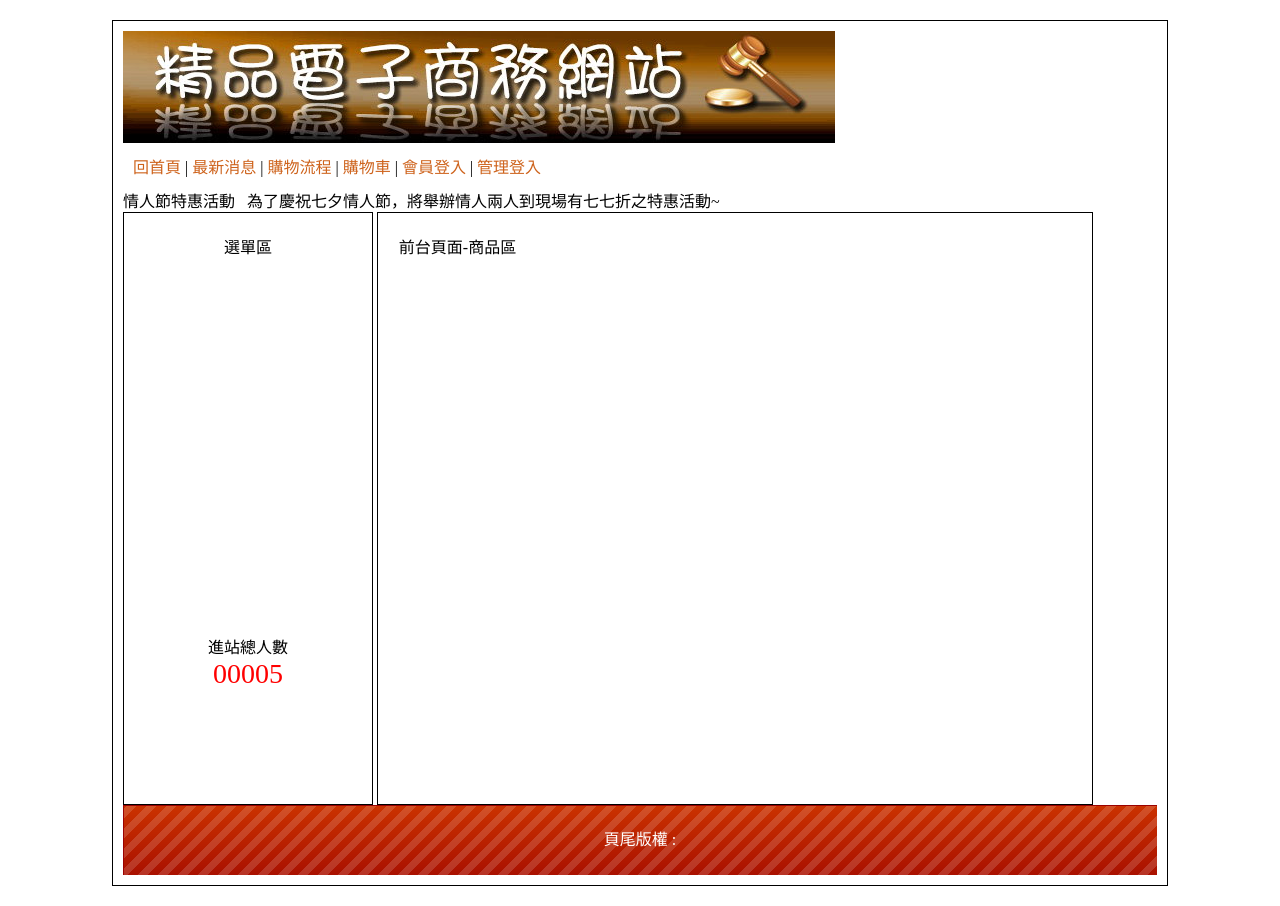
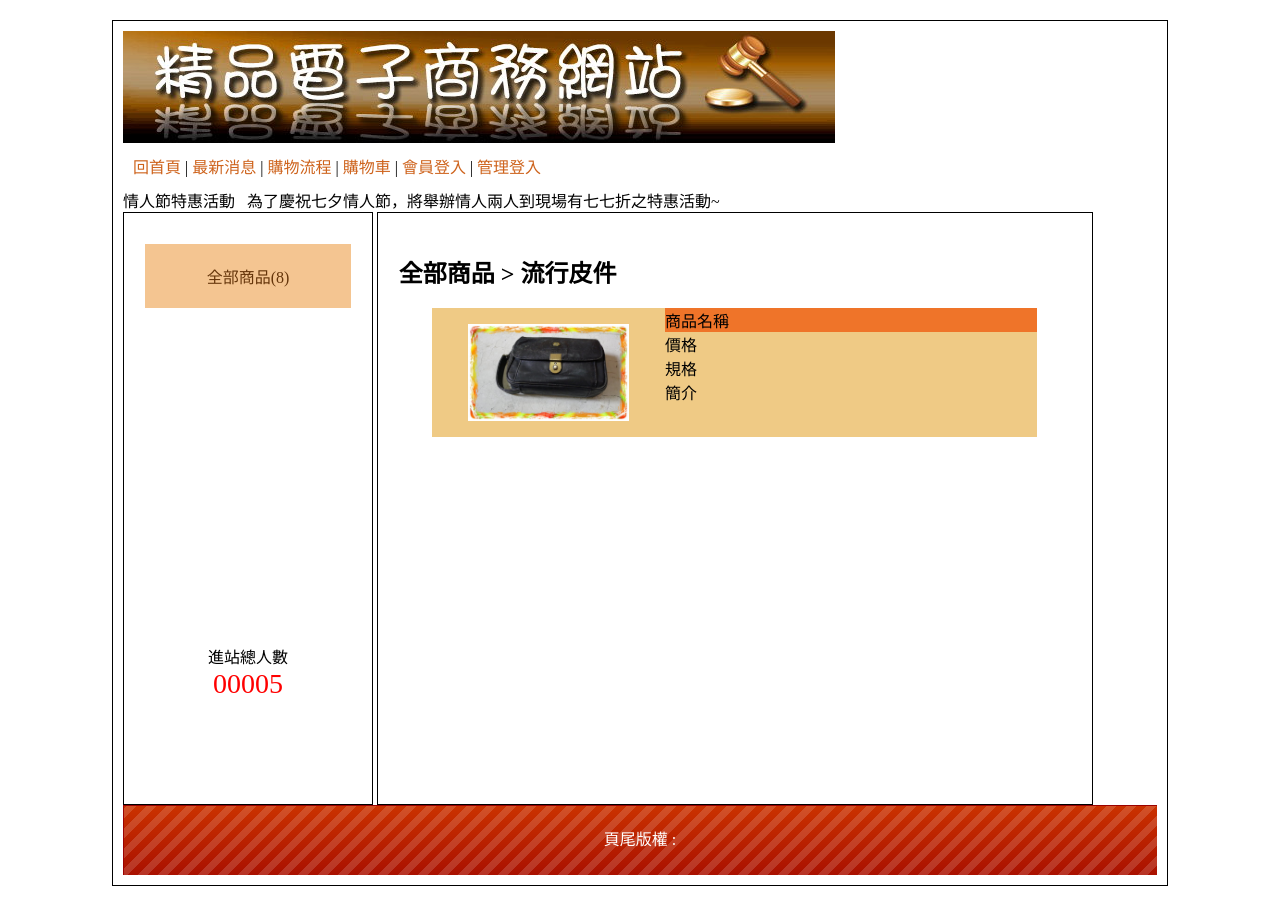
Before and after one commit to o2965905/bquiz_04, a PHP site: page / in a window 1280 px wide. Run offline with PHP 8.4, Linux system fonts and the light colour scheme.

Commit message:
先建構前台首頁商品展示的畫面

```diff
--- a/front/main.php
+++ b/front/main.php
@@ -1 +1,13 @@
-前台頁面-商品區
+<!-- 前台頁面-商品區 -->
+<h2>全部商品 > 流行皮件</h2>
+<div style="width:90%;margin:auto;display:flex;" class="pp">
+    <div style="padding:1rem;width:35%;text-align:center">
+        <img style="width:80%;" src="./icon/0403.jpg" alt="">
+    </div>
+    <div style="width:65%">
+        <div class="tt">商品名稱</div>
+        <div>價格</div>
+        <div>規格</div>
+        <div>簡介</div>
+    </div>
+</div>
--- a/index.php
+++ b/index.php
@@ -30,7 +30,7 @@
                 </div>
                 <div id="left" class="ct">
                         <div style="min-height:400px;">
-                                選單區
+                        <a href="#">全部商品(8)</a>
                         </div>
                         <span>
                                 <div>進站總人數</div>
```
Also changed, not shown: icon/0401.jpg (added), icon/0402.jpg (added), icon/0403.jpg (added), icon/0404.jpg (added), icon/0405.jpg (added), icon/0406.jpg (added), icon/0407.jpg (added), icon/0408.jpg (added), icon/0409.jpg (added), icon/0410.jpg (added), icon/0411.jpg (added), icon/0412.jpg (added), icon/0413.jpg (added), icon/0414.jpg (added), 1 more files.
